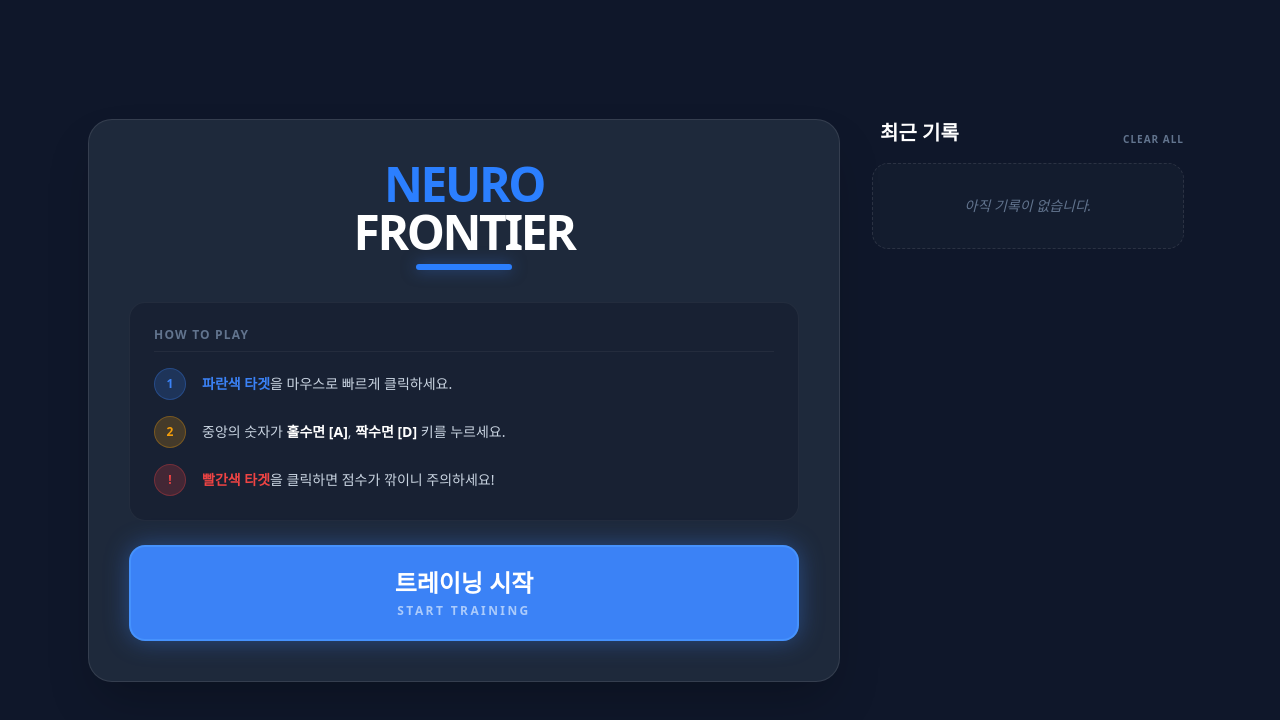
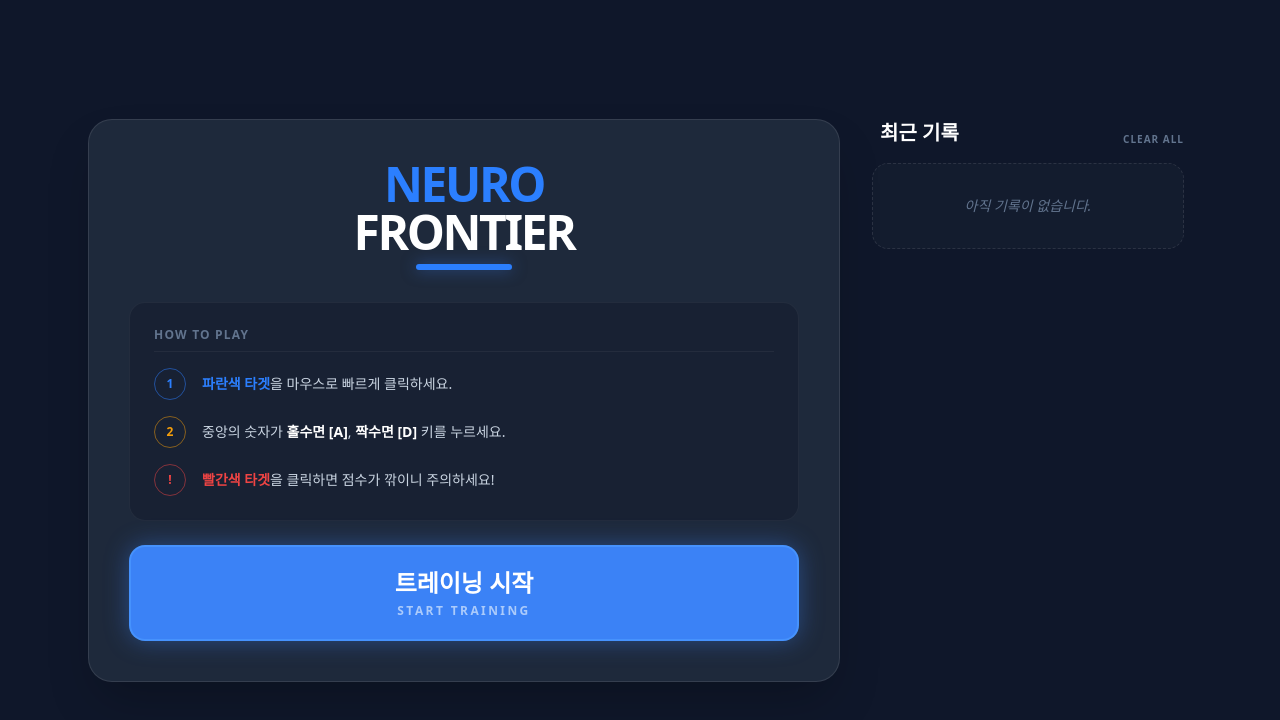
Before and after one commit to qlsjtmek2/neuro-frontier, a React (Vite) app: page / in a window 1280 px wide. Shown: the top 720 px of the page. Built offline with nearby package versions, Linux system fonts and the light colour scheme.

Commit message:
UI: Simplify How-to-Play icons with monochromatic border style

```diff
--- a/src/App.tsx
+++ b/src/App.tsx
@@ -84,19 +84,19 @@ const App: React.FC = () => {
                 <h3 className="text-xs font-bold text-slate-500 uppercase tracking-widest border-b border-white/5 pb-2">How to Play</h3>
                 <div className="space-y-4">
                   <div className="flex items-center gap-4">
-                    <div className="w-8 h-8 rounded-full bg-primary/20 flex items-center justify-center border border-primary/30 shrink-0">
-                      <span className="text-primary font-bold text-xs">1</span>
+                    <div className="w-8 h-8 rounded-full border border-blue-500/50 flex items-center justify-center shrink-0">
+                      <span className="text-blue-500 font-bold text-xs">1</span>
                     </div>
-                    <p className="text-sm text-slate-300"><span className="text-primary font-bold">파란색 타겟</span>을 마우스로 빠르게 클릭하세요.</p>
+                    <p className="text-sm text-slate-300"><span className="text-blue-500 font-bold">파란색 타겟</span>을 마우스로 빠르게 클릭하세요.</p>
                   </div>
                   <div className="flex items-center gap-4">
-                    <div className="w-8 h-8 rounded-full bg-accent/20 flex items-center justify-center border border-accent/30 shrink-0">
+                    <div className="w-8 h-8 rounded-full border border-accent/50 flex items-center justify-center shrink-0">
                       <span className="text-accent font-bold text-xs">2</span>
                     </div>
                     <p className="text-sm text-slate-300">중앙의 숫자가 <span className="text-white font-bold">홀수면 [A]</span>, <span className="text-white font-bold">짝수면 [D]</span> 키를 누르세요.</p>
                   </div>
                   <div className="flex items-center gap-4">
-                    <div className="w-8 h-8 rounded-full bg-error/20 flex items-center justify-center border border-error/30 shrink-0">
+                    <div className="w-8 h-8 rounded-full border border-error/50 flex items-center justify-center shrink-0">
                       <span className="text-error font-bold text-xs">!</span>
                     </div>
                     <p className="text-sm text-slate-300"><span className="text-error font-bold">빨간색 타겟</span>을 클릭하면 점수가 깎이니 주의하세요!</p>
```
